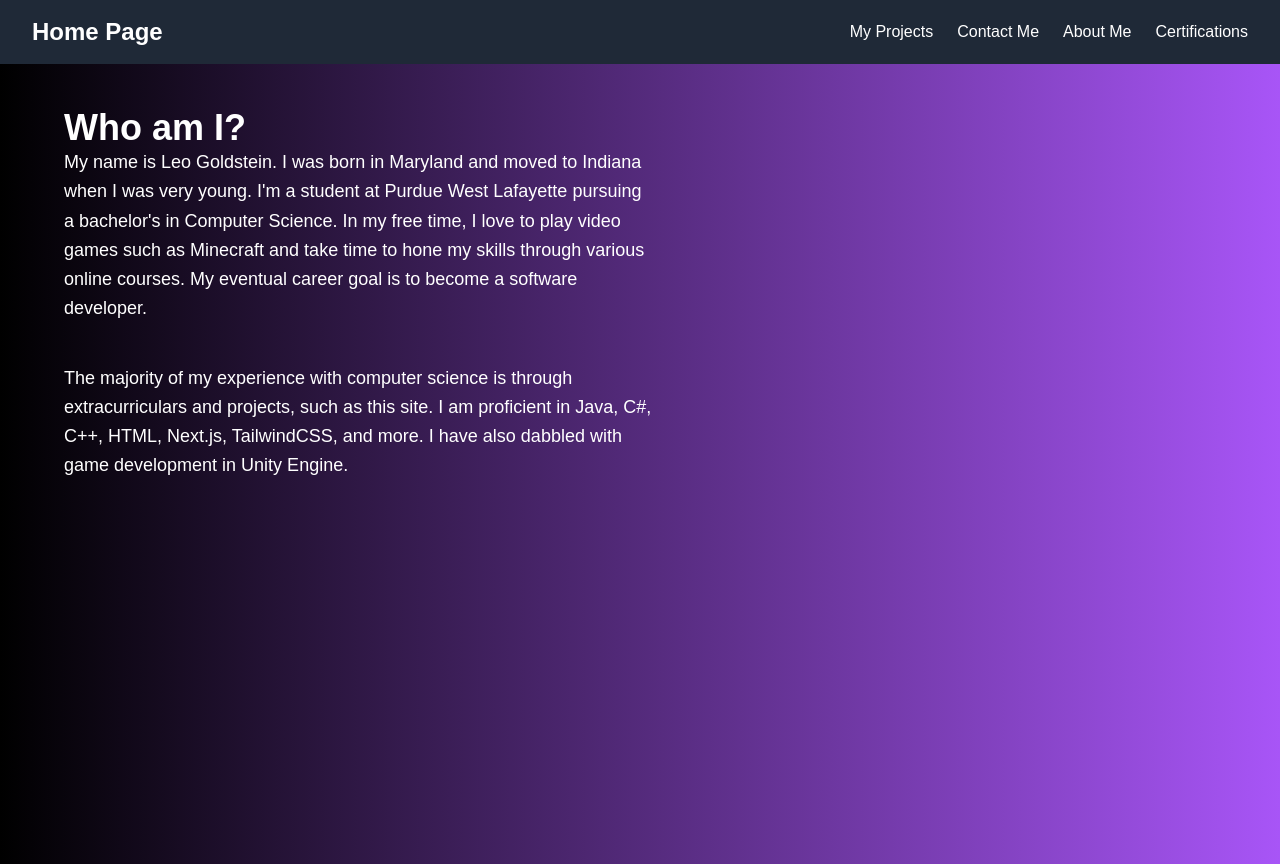
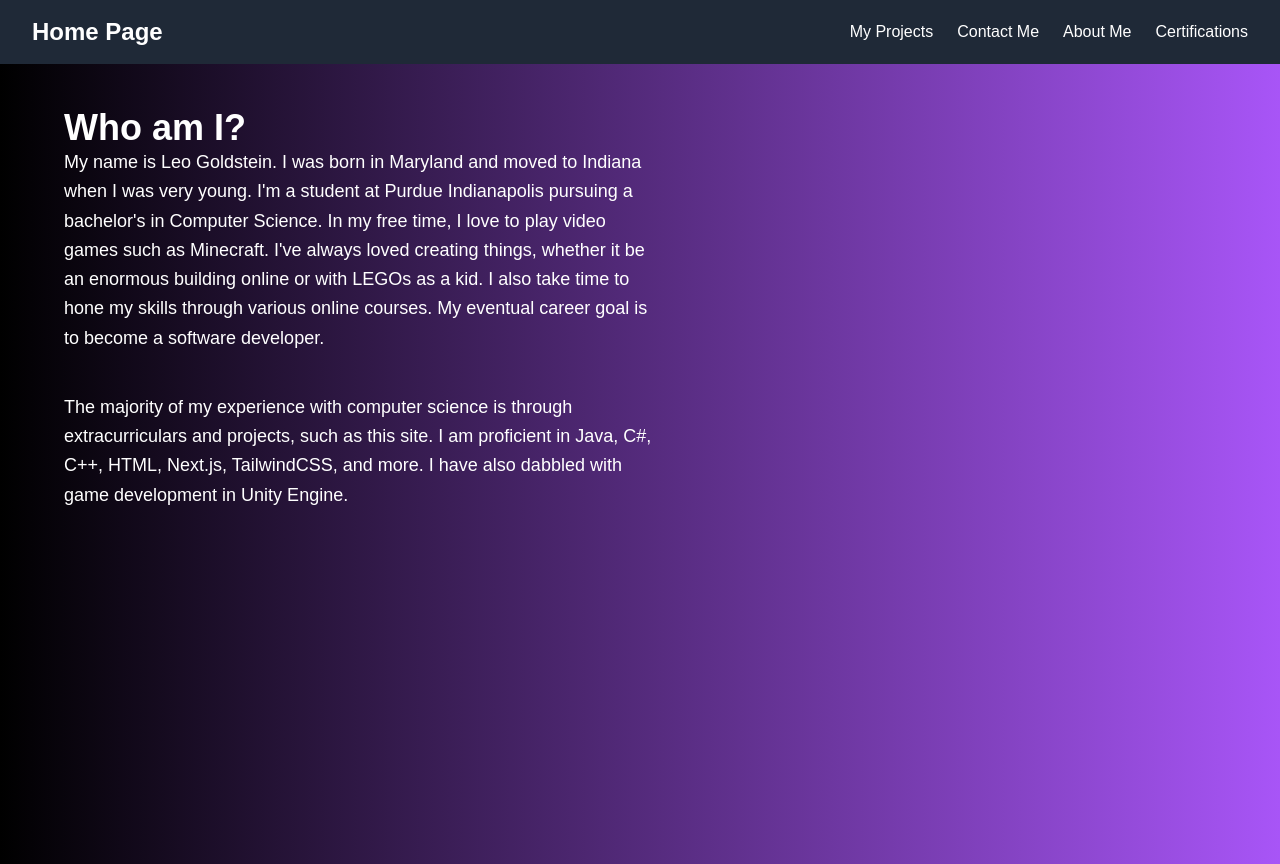
Before and after one commit to Paradrake2/PersonalWebsite, a Next.js app: page /aboutme in a window 1280 px wide. Built offline with nearby package versions, Linux system fonts and the light colour scheme.

Commit message:
corrected about me

```diff
--- a/app/aboutme/page.tsx
+++ b/app/aboutme/page.tsx
@@ -7,7 +7,7 @@ export default function Home() {
             <div className="flex flex-col h-screen bg-gradient-to-r from-black to-purple-500 p-6 text-white">
                 <div className="text-4xl text-white px-10 py-5 max-w-2xl">
                     <p className="font-bold">Who am I?</p>
-                    <p className="text-lg leading-relaxed">My name is Leo Goldstein. I was born in Maryland and moved to Indiana when I was very young. I'm a student at Purdue West Lafayette pursuing a bachelor's in Computer Science. In my free time, I love to play video games such as Minecraft and take time to hone my skills through various online courses. My eventual career goal is to become a software developer. </p>
+                    <p className="text-lg leading-relaxed">My name is Leo Goldstein. I was born in Maryland and moved to Indiana when I was very young. I'm a student at Purdue Indianapolis pursuing a bachelor's in Computer Science. In my free time, I love to play video games such as Minecraft. I've always loved creating things, whether it be an enormous building online or with LEGOs as a kid. I also take time to hone my skills through various online courses. My eventual career goal is to become a software developer. </p>
                     <br></br>
                     <p className="text-lg leading-relaxed">The majority of my experience with computer science is through extracurriculars and projects, such as this site. I am proficient in Java, C#, C++, HTML, Next.js, TailwindCSS, and more. I have also dabbled with game development in Unity Engine.</p>
                 </div>
```
